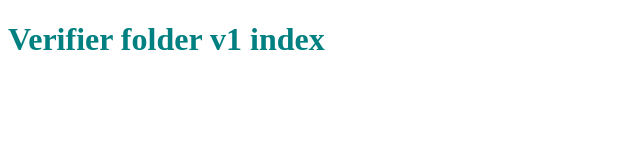
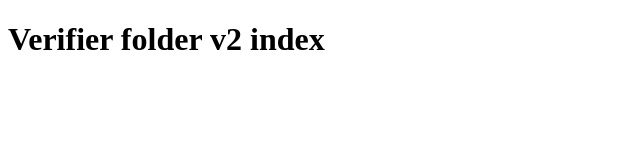
Before and after one commit to Solomon-12/html-poc, a plain HTML site: page solomon.wong/dmVyaWZ5LWZvbGRlcg==/index.html in a window 1280 px wide. Shown: the whole page, without its empty margins (0-640 px from the left). Drawn offline with Linux system fonts and the light colour scheme.

Commit message:
Publish solomon.wong/dmVyaWZ5LWZvbGRlcg== (2 files)

```diff
--- a/solomon.wong/dmVyaWZ5LWZvbGRlcg==/assets/style.css
+++ /dev/null
@@ -1 +0,0 @@
-h1 { color: teal; }
--- a/solomon.wong/dmVyaWZ5LWZvbGRlcg==/index.html
+++ b/solomon.wong/dmVyaWZ5LWZvbGRlcg==/index.html
@@ -1 +1 @@
-<!doctype html><title>verify-folder</title><link rel="stylesheet" href="assets/style.css"><h1>Verifier folder v1 index</h1>
+<!doctype html><title>verify-folder-v2</title><h1>Verifier folder v2 index</h1>
```
Also changed, not shown: solomon.wong/dmVyaWZ5LWZvbGRlcg==/about.html (deleted, +0 -1 lines), solomon.wong/dmVyaWZ5LWZvbGRlcg==/extra.html (added, +1 -0 lines).
